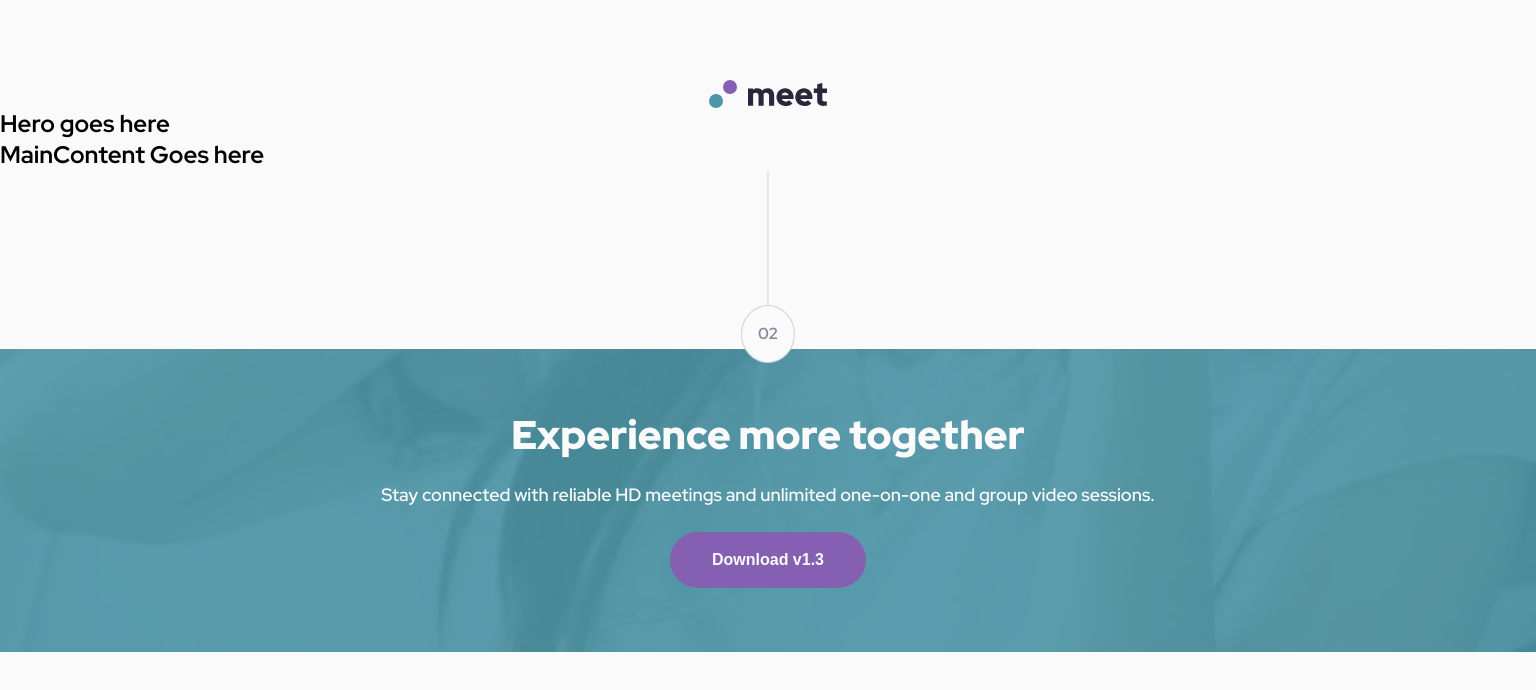
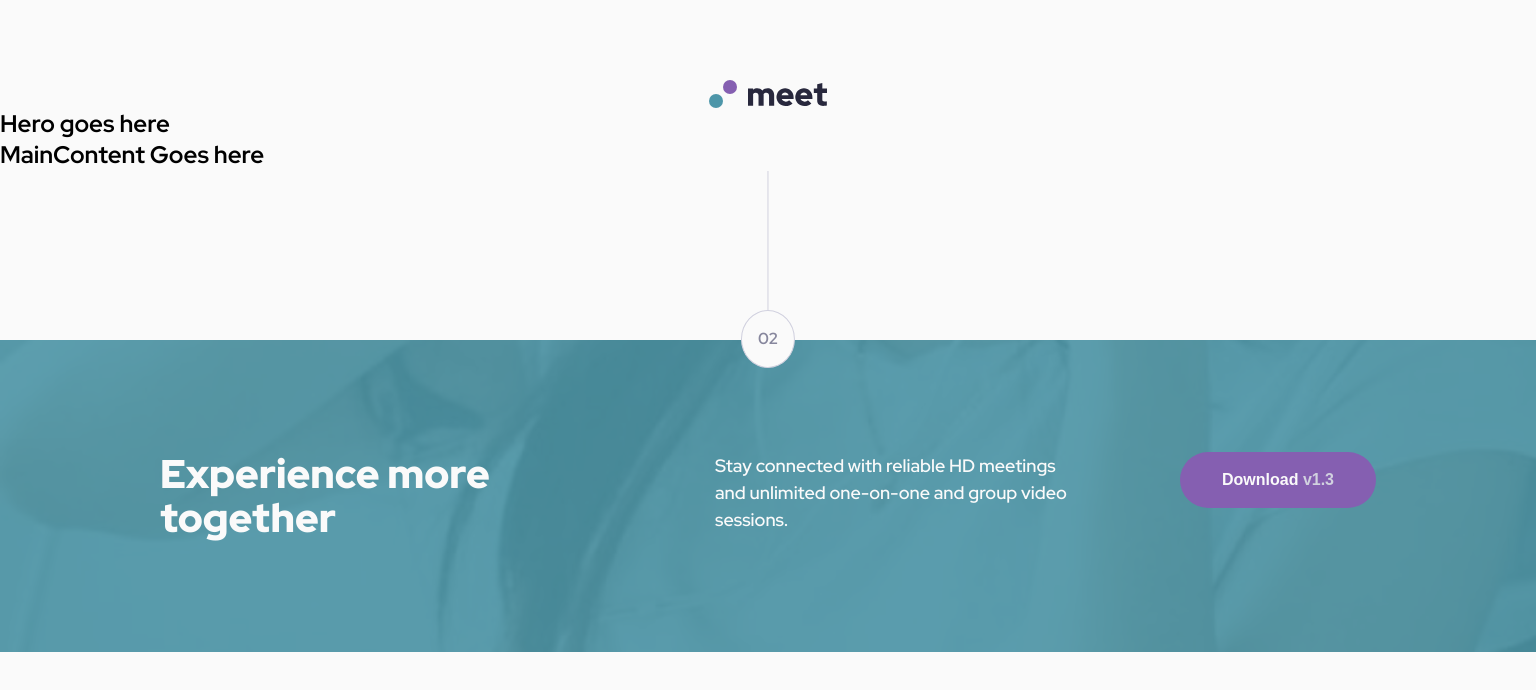
Before and after one commit to frontend-rustyff12/17-meet-landing-page, a React (Vite) app: page / in a window 1536 px wide. Shown: the top 690 px of the page. Built offline with nearby package versions, Linux system fonts and the light colour scheme.

Commit message:
Desktop footer

```diff
--- a/src/components/Footer.jsx
+++ b/src/components/Footer.jsx
@@ -10,7 +10,9 @@ export default function Footer() {
             and group video sessions.
           </p>
 
-          <button className="red-hat-5">Download v1.3</button>
+          <button className="red-hat-5">
+            Download <span>v1.3</span>
+          </button>
         </div>
       </div>
     </footer>
--- a/src/index.css
+++ b/src/index.css
@@ -5,6 +5,7 @@
   --cyan-600: #4d96a9;
   --cyan-300: #8fe3f9;
   --purple-600: #855fb1;
+  --purple-600-accent: #b18bdd;
   --purple-300: #d9b8ff;
   --slate-900: #28283d;
   --slate-600: #87879d;
@@ -129,7 +130,7 @@ footer .number-circle {
   top: 0;
   left: 50%;
   transform: translateX(-50%);
-  top: 100px;
+  top: 80px;
   z-index: 10;
   background-color: var(--white);
   padding: 1rem;
@@ -144,9 +145,9 @@ footer .number-circle::before {
   position: absolute;
   left: 50%;
   transform: translateX(-50%);
-  top: -100px;
+  top: -80px;
   width: 1px;
-  height: 100px;
+  height: 80px;
   background-color: var(--slate-300);
 }
 
@@ -197,6 +198,17 @@ footer button {
   color: var(--white);
   width: 196px;
   font-weight: 700;
+  transition: background-color 0.7s;
+  cursor: pointer;
+}
+
+footer button span {
+  color: var(--slate-300);
+  font-weight: 600;
+}
+
+footer button:hover {
+  background-color: var(--purple-600-accent);
 }
 
 @media screen and (min-width: 768px) {
@@ -216,9 +228,45 @@ footer button {
     height: 135px;
   }
 }
+@media screen and (min-width: 950px) {
+  footer .number-circle {
+    top: 155px;
+  }
+  footer .number-circle::before {
+    top: -155px;
+    height: 155px;
+  }
+}
 
 @media screen and (min-width: 1440px) {
   header {
     height: 108px;
   }
+
+  footer .hero {
+    padding: 112px 160px;
+  }
+
+  footer .content {
+    flex-direction: row;
+    align-items: start;
+    text-align: start;
+    justify-content: space-between;
+  }
+
+  footer .content h2 {
+    width: 445px;
+  }
+
+  footer .content p {
+    width: 355px;
+  }
+
+  footer .number-circle {
+    top: 140px;
+  }
+  footer .number-circle::before {
+    top: -140px;
+    height: 140px;
+  }
 }
```
